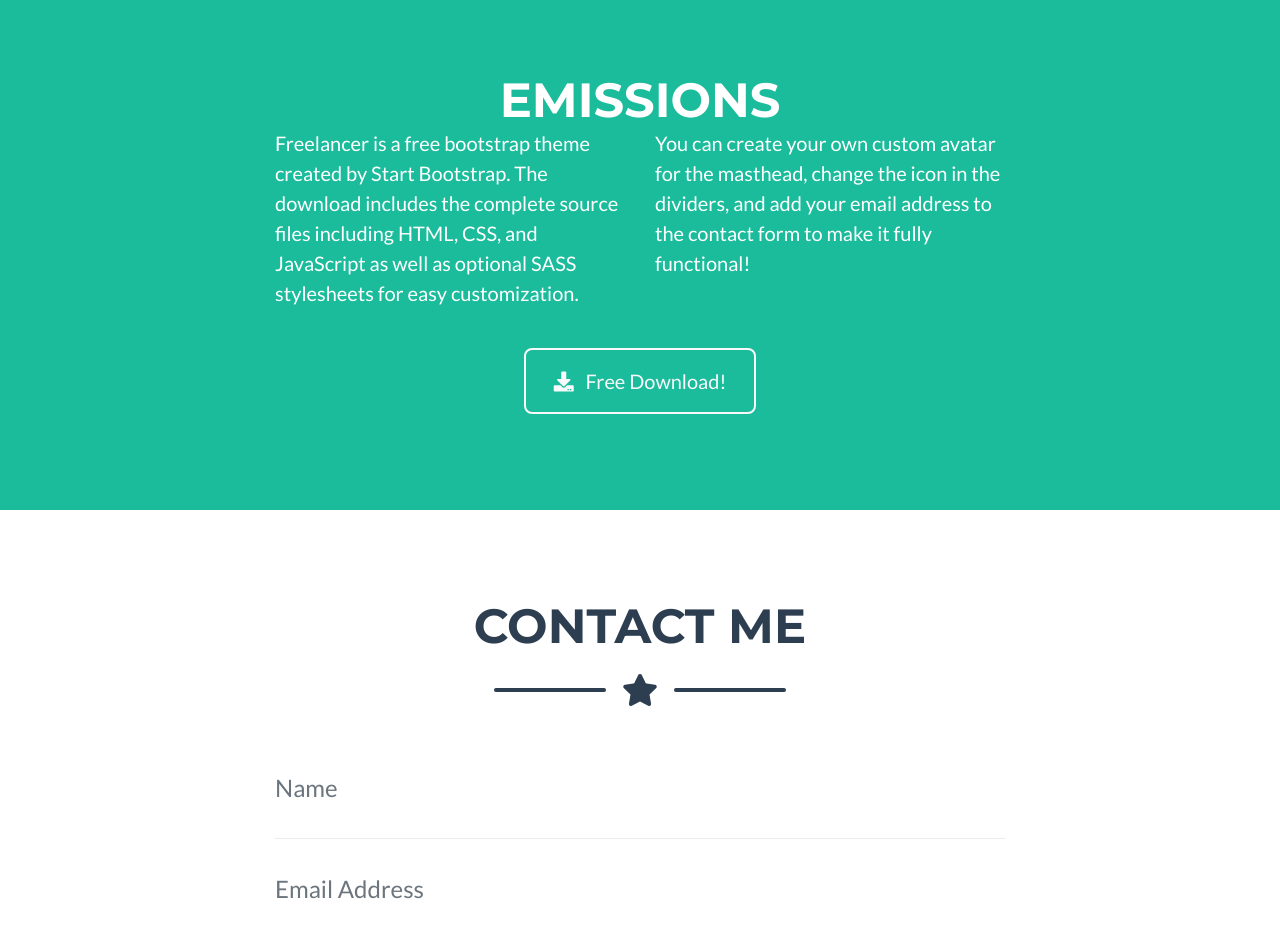
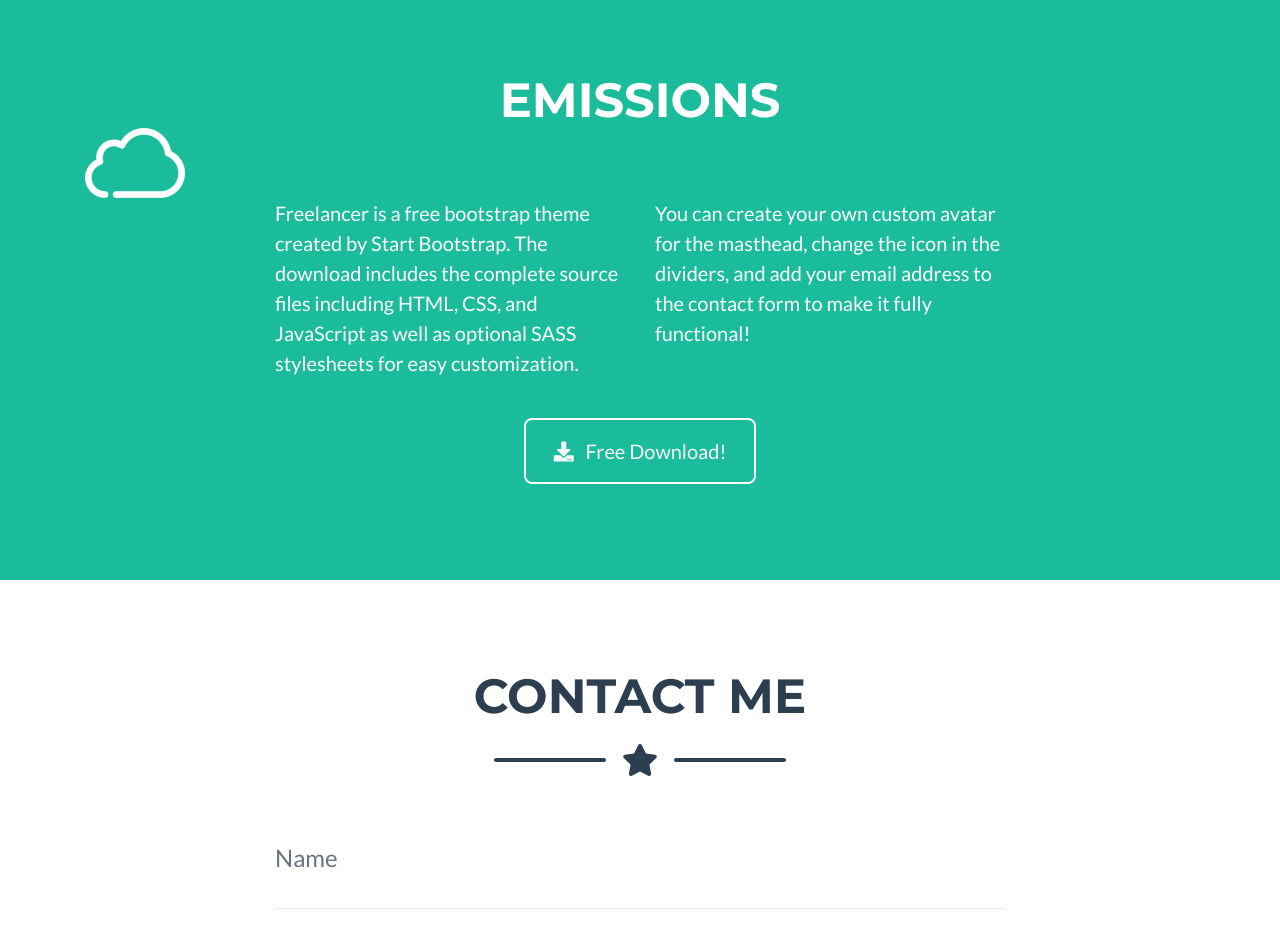
Before and after one commit to habitatapp/site, a website with bundled scripts: page index.html in a window 1280 px wide. Shown: the part 2840-3768 px from the top of the page. Built offline with nearby package versions, Linux system fonts and the light colour scheme.

Commit message:
added cloud

```diff
--- a/index.html
+++ b/index.html
@@ -239,6 +239,7 @@
 
       <!-- About Section Heading -->
       <h2 class="page-section-heading text-center text-uppercase text-white">Emissions</h2>
+      <img class= "center" src="img/cloud.png" alt="" width="100" height="70">
 
 
       <!-- About Section Content -->
```
Also changed, not shown: img/cloud.png (added).
